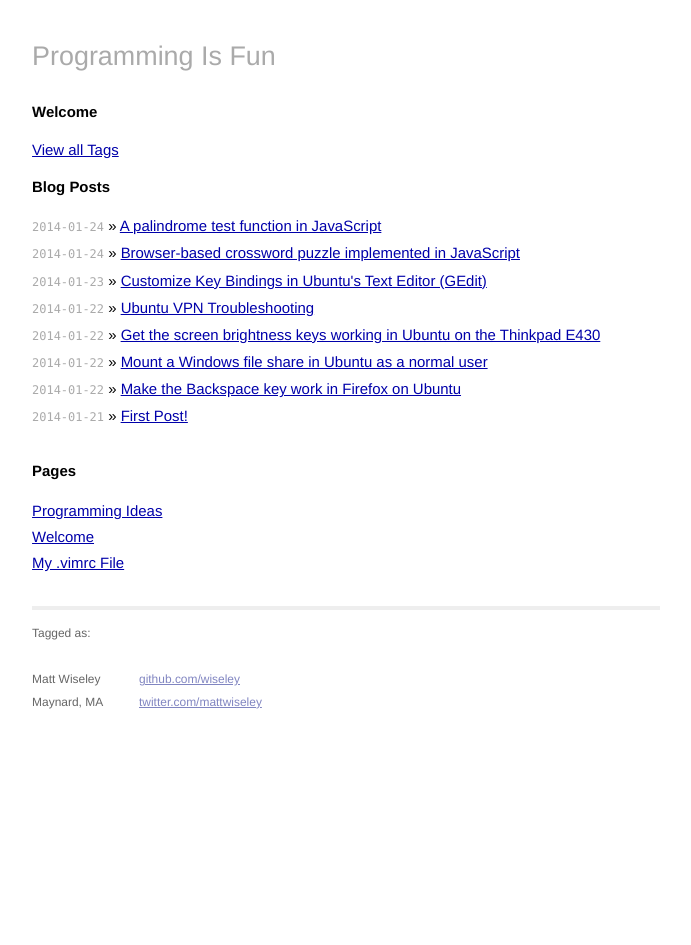
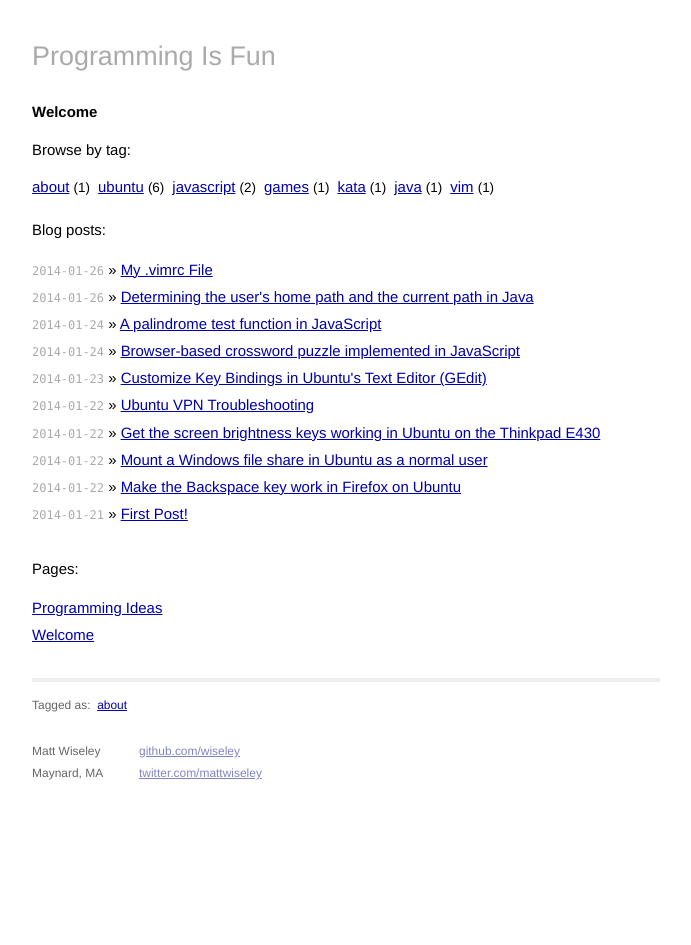
Before and after one commit to bagaag/coderfolder.com, a Jekyll site: the page built from index.html, in a window 1280 px wide. Shown: the whole page, without its empty margins (294-985 px from the left). Built offline with Jekyll 4.4.1, drawn with Linux system fonts in a browser that asks for light colours; Markdown is read by kramdown in place of the engine named in the settings.

Commit message:
two new posts, better tag navigation

```diff
--- /dev/null
+++ b/_includes/tags.html
@@ -0,0 +1 @@
+../_site/tags/index.html
--- a/_posts/2014-01-21-welcome-to-jekyll.markdown
+++ b/_posts/2014-01-21-welcome-to-jekyll.markdown
@@ -10,6 +10,6 @@ My belated New Year's resolution is to rediscover hobby programming. I say redis
 
 I've since sold that business and now have a job in management. While I love what I do, I do miss programming. That longing resulted in a few misguided attempts at doing another startup or embarking on overly ambitious open source projects. Those also quickly felt like work. I was missing the point.
 
-Finally, it occurred to me that I should just embrace programming for fun. I can work on whatever strikes my interest on my own time and love every minute of it. It reminds me of a conversation with a friend of mine who is an amazing pianist about why he isn't in the music business. His answer? He loves playing too much to risk it becoming work, and any form of work would by definition confine or limit his playing.
+Finally, it occurred to me that I should just embrace programming for fun by focussing on small but interesting projects that I can work on whenever the mood strikes. It reminds me of a conversation with a friend of mine who is an amazing pianist about why he isn't in the music business. His answer? He loves playing too much to risk it becoming work, and any form of work would by definition confine or limit his playing.
 
 So maybe I'll keep track of what I work on here. Maybe I won't. We'll see if Jekyll stays fun.
--- /dev/null
+++ b/_posts/2014-01-26-java-home-current-path.md
@@ -0,0 +1,38 @@
+---
+layout: post
+title: "Determining the user's home path and the current path in Java"
+tags: java
+---
+
+If you're writing a Java app and need to open or save a file, you may wonder how to determine where to look for or put the file. Three options come to mind.
+
+1. A temporary file, using the system's temp path.
+
+    ~~~ java
+    File temp = File.createTempFile("temp",".txt");
+    ~~~
+
+2. The user's home path, or something relative to that.
+
+    ~~~ java
+    System.out.println(System.getProperty("user.home"));
+    ~~~
+
+3. The path from which the app was started. It's worth noting that the current path when the app was started is used, not the location of the class or jar file.
+
+    ~~~ java
+    System.out.println((new java.io.File("file.txt")).getAbsolutePath());
+    ~~~
+
+Here's a little program to show you what these look like in your configuration. They should all return sensible results on Windows, Mac and Linux.
+
+~~~ java
+import java.io.File;
+    public class UserHome {
+	    public static void main (String[] args) throws Exception {
+            System.out.println(File.createTempFile("temp",".txt").getAbsolutePath());
+		    System.out.println(System.getProperty("user.home"));
+		    System.out.println((new java.io.File("file.txt")).getAbsolutePath());
+	    }
+    }
+~~~
--- a/vimrc.md
+++ b/_posts/2014-01-26-my-vimrc-file.md
@@ -1,7 +1,7 @@
 ---
-layout: default
+layout: post
 title:  "My .vimrc File"
-categories: ubuntu
+tags: [ubuntu, vim]
 ---
 
     colorscheme slate
--- a/css/main.css
+++ b/css/main.css
@@ -162,7 +162,13 @@ a:visited { color: #a0a; }
 }
 
 
+/* Custom */
+li { margin-left: 1em; }
 
+/* Disqus */
+#disqus_thread { padding-top: 28px; }
 
-
-li { margin-left: 1em; }
+/* Tag cloud */
+#tagcloud li { margin-left: 0; float: left; list-style: none; padding-right:8px; }
+#tagcloud li span { font-size: .9em; }
+#tagcloud + p { clear: left; padding-top: 20px; }
--- a/index.html
+++ b/index.html
@@ -1,20 +1,25 @@
 ---
 layout: default
 title: Welcome
+tags: about
 ---
 
 <div id="home">
 
-  <p><a href="/tags">View all Tags</a></p>
+  <p>Browse by tag:</p>
 
-  <h1>Blog Posts</h1>
+<ul id="tagcloud">{% for tag in site.tags %}
+  <li><a href="/tag/{{ tag[0] }}">{{ tag[0] }}</a> <span>({{ tag[1].size }})</span></li>{% endfor %}
+</ul>
+
+  <p>Blog posts:</p>
   <ul class="posts">
     {% for post in site.posts %}
       <li><span>{{ post.date | date: "%Y-%m-%d" }}</span> &raquo; <a href="{{ post.url }}">{{ post.title }}</a></li>
     {% endfor %}
   </ul>
 
-  <h1>Pages</h1>
+  <p>Pages:</p>
   <ul class="posts">
     {% for page in site.pages %}
       <li><a href="{{ page.url }}">{{ page.title }}</a></li>
```
Also changed, not shown: _layouts/post.html (+12 -0 lines).
